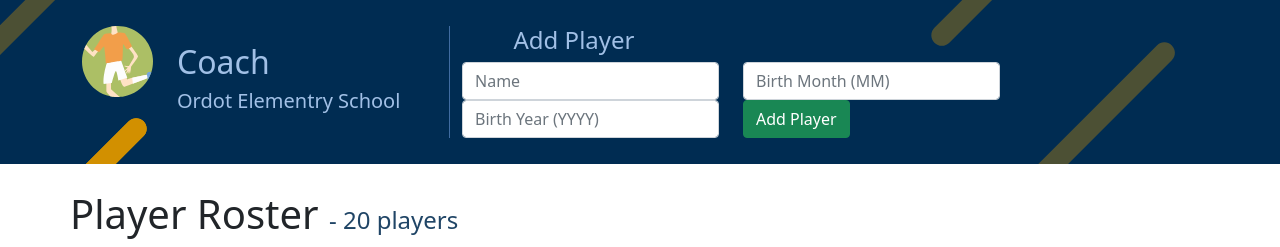
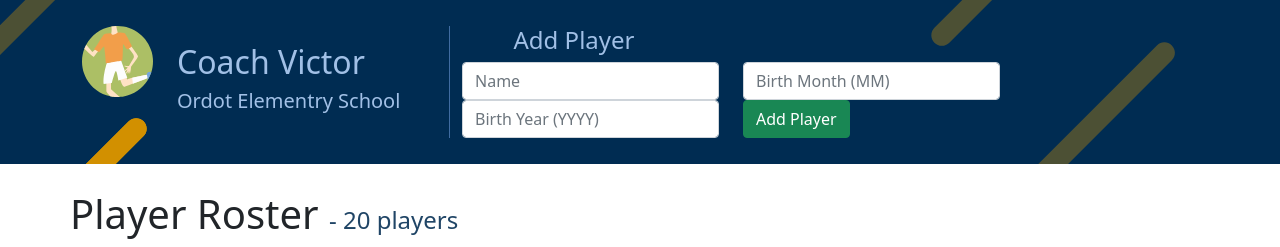
Before and after one commit to vsangil/football-for-schools-2, a Flask app: template templates/coach.html in a window 1280 px wide. Shown: the part 62-309 px from the top of the page. Run offline with Flask 2, Linux system fonts and the light colour scheme; data comes from the database, SQL or seed files in the repository; the template is opened without the code that fills it: values that come from a table or form of the project are taken from there, most other values are stand-ins (such as "Sample title", 1, 10 or a date in 2020).

Commit message:
Fix Coach name in coach.html

```diff
--- a/templates/coach.html
+++ b/templates/coach.html
@@ -8,7 +8,7 @@
             </div>
             <div id="coach-details" class="d-flex align-items-center col-lg-3 right-border">
                 <div>
-                    <h2 class="white">Coach {{coach['name']}}</h2>
+                    <h2 class="white">Coach {{coach['first_name']}}</h2>
                     <h5 class="white">{{coach['school']}}</h5>
                 </div>
             </div>
```
